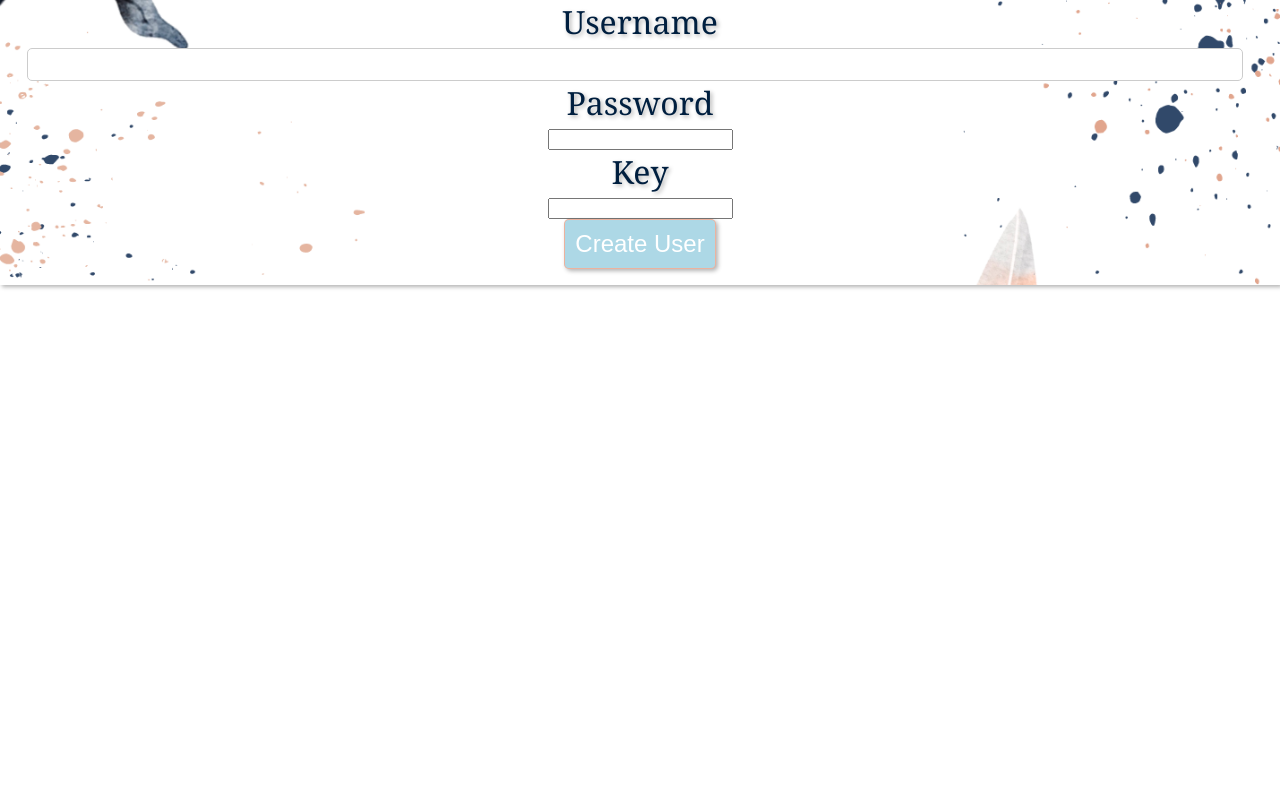
After one commit to Ctaylor27/Wedding_invitation_deploy, a Django app: page /create in a window 1280 px wide. The commit adds this page. Run offline with Django 5.2, Linux system fonts and the light colour scheme.

Commit message:
got rid of blue bar and added user functionality.

```diff
--- a/rsvp/models.py
+++ b/rsvp/models.py
@@ -7,7 +7,6 @@ from django.core.validators import MinValueValidator
 class RSVP(models.Model):
     name = models.CharField(max_length=200)
     party_total = models.IntegerField(validators=[MinValueValidator(1)], default=1)
-    email = models.EmailField(max_length=200, default="")
 
     def update_party_total(self):
         self.party_total = self.attendee_set.count() + 1
--- a/rsvp/static/rsvp/css/index.css
+++ b/rsvp/static/rsvp/css/index.css
@@ -1,6 +1,7 @@
 table {
     border-collapse: collapse;
     width: 100%;
+    color: black;
 }
 
 th {
--- a/rsvp/static/rsvp/css/styles.css
+++ b/rsvp/static/rsvp/css/styles.css
@@ -24,7 +24,6 @@ body {
     /* font-family: 'Parisienne', cursive; */
     font-family: 'Arial', sans-serif;
     letter-spacing: 0;
-    background-color: #001F3F;
     /* background-image: url('../images/Wedding\ Background.png');
     background-size: cover;
     background-position: center;
@@ -36,8 +35,7 @@ body {
     flex-direction: column;
     align-items: center;
     justify-content: center;
-    position: relative;
-    font-family:Georgia, 'Times New Roman', Times, serif;
+    font-family: Georgia, 'Times New Roman', Times, serif;
 
 }
 /* body::before {
@@ -64,7 +62,7 @@ body {
     background-repeat: no-repeat;
     background-position-x: 50%;
     background-position-y: 55%;
-    width: 100vw;
+    width: 100%;
     min-width: 20rem;
     display: flex;
     flex-direction: column;
@@ -307,9 +305,6 @@ hr {
         margin: 0;
         padding: 0;
         width: 100%;
-        -ms-overflow-style: none; /* for Internet Explorer, Edge */
-        scrollbar-width: none; /* for Firefox */
-        overflow-x: hidden;
 
         box-sizing: border-box;
 
@@ -324,6 +319,7 @@ hr {
         background-size: repeat;
         color: #001f3f;
         box-sizing: border-box;
+        overflow: hidden;
     }
     a {
         color: #001F3F;
--- /dev/null
+++ b/rsvp/templates/rsvp/create.html
@@ -0,0 +1,21 @@
+{% extends "base.html" %}
+{% load static %}
+
+
+{% block content %}
+
+    <div class="frame landing">
+        <form action="{% url 'rsvp:create' %}" method="POST">
+            {% csrf_token %}
+            <label for="username">Username</label>
+            <input type="text" name="username" id="username">
+            <label for="password">Password</label>
+            <input type="password" name="password" id="password">
+            <label for="key">Key</label>
+            <input type="key" name="key" id="key">
+            <button type="submit">Create User</button>
+        </form>
+    </div>
+
+
+{% endblock content %}
--- a/rsvp/templates/rsvp/index.html
+++ b/rsvp/templates/rsvp/index.html
@@ -29,7 +29,6 @@
                 <tr>
                     <th>Name</th>
                     <th>Party Total</th>
-                    <th>Email</th>
                     <th><button class="toggleAllButton" type="button">Show All</button></th>
                     <th>Delete</th>
                     <!-- <th></th> -->
@@ -41,7 +40,6 @@
                     <tr>
                         <td>{{rsvp.name}}</td>
                         <td>{{rsvp.party_total}}</td>
-                        <td>{{rsvp.email}}</td>
                         <td><button class="toggleButton" type="button">Show Party</button></td>
                         <td><button id="{{rsvp.id}}" class="deleteButton" type="button">Delete Party</button></td>
                     </tr>
--- a/rsvp/templates/rsvp/rsvp_form.html
+++ b/rsvp/templates/rsvp/rsvp_form.html
@@ -18,10 +18,6 @@
                         <label for="name">Your Name</label>
                         <input required type="text" name="name" id="name">
                     </div>
-                    <div class="input">
-                        <label for="email">Email Address</label>
-                        <input required type="email" name="email" id="email">
-                    </div>
                     <div class="attendee_container"></div>
                     <div class="input">
                         <button type="button" onclick="renderAttendeeInputs()" name="num_attendees" id="num_attendees">Add Guest</button>
--- a/rsvp/urls.py
+++ b/rsvp/urls.py
@@ -1,13 +1,14 @@
 # urls.py
 
 from django.urls import path
-from .views import index, RSVPView, submit_rsvp, landing, delete, login_user
+from .views import index, RSVPView, submit_rsvp, landing, delete, login_user, create_user
 from django.conf.urls.static import static
 app_name = 'rsvp'
 
 urlpatterns = [
     path('', landing, name='landing'),
     path('login', login_user, name="login"),
+    path('create', create_user, name="create"),
     path('guestlist', index, name='index'),
     path('rsvp_form', RSVPView, name='rsvp_form'),
     path('submit', submit_rsvp, name='submit_rsvp'),
--- a/rsvp/views.py
+++ b/rsvp/views.py
@@ -1,6 +1,7 @@
 from django.shortcuts import render
 from django.http import HttpResponseRedirect, HttpResponse, HttpResponseForbidden
 from django.contrib.auth import authenticate, login
+from django.contrib.auth.models import User
 from django.urls import reverse
 from .models import RSVP, Attendee
 from django.db import transaction
@@ -16,6 +17,19 @@ def index(request):
     else:
         return render(request, 'rsvp/login.html', {'message': 'You must log in to view the guest list.'})
 
+def create_user(request):
+    if request.method == "POST":
+
+        if (request.POST['key'] == "10301998"):
+            user = User.objects.create_user(request.POST['username'], email=None, password=request.POST['password'])
+            user.save()
+            print("User Saved")
+            return render(request, 'rsvp/login.html', {})
+
+        else: return render(request, 'rsvp/create.html', {'message': "invalid key"})
+
+    return render(request,'rsvp/create.html', {})
+
 def login_user(request):
     if request.method == "POST":
         username = request.POST["username"]
@@ -27,7 +41,7 @@ def login_user(request):
             ...
         else:
             return render(request, 'rsvp/login.html', {'message': "invalid user"})
-    return render(request, 'rsvp/login.html', {})
+    return render(request, 'rsvp/login.html', {'message': "error"})
 
 def landing(request):
     return render(request, 'rsvp/landing.html')
@@ -42,7 +56,7 @@ def submit_rsvp(request):
         attendees = [request.POST.get(f'attendee_{i}') for i in range(1, int(request.POST.get('num_attendees', 0)) + 1)]
 
         # Create the RSVP based on the name and num_attendees provided
-        rsvp = RSVP(name=request.POST['name'], party_total=request.POST['num_attendees'], email=request.POST['email'])
+        rsvp = RSVP(name=request.POST['name'], party_total=request.POST['num_attendees'])
         rsvp.save()
         # Creat an Attendee for each and attach them to the RSVP
         for attendee in attendees:
```
Also changed, not shown: Todo List.md (+4 -4 lines), rsvp/templates/rsvp/landing.html (+10 -8 lines), rsvp/migrations/0005_remove_rsvp_email.py (added).
